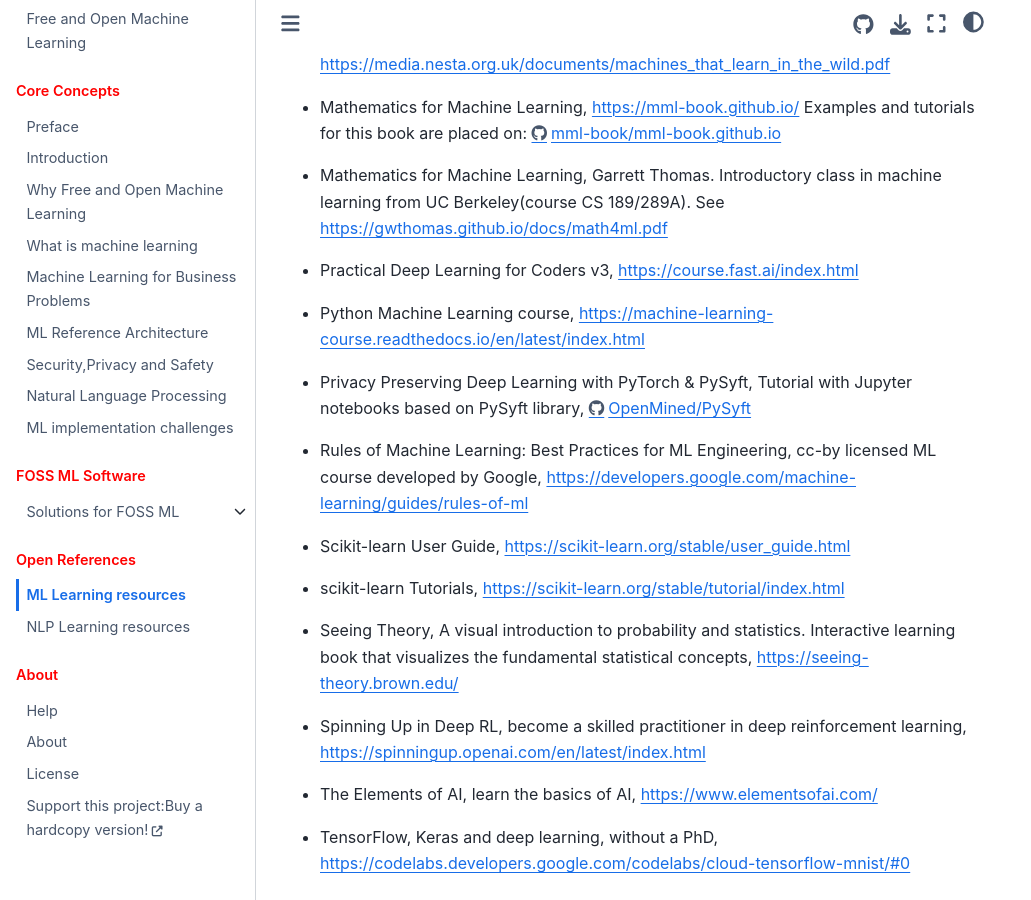
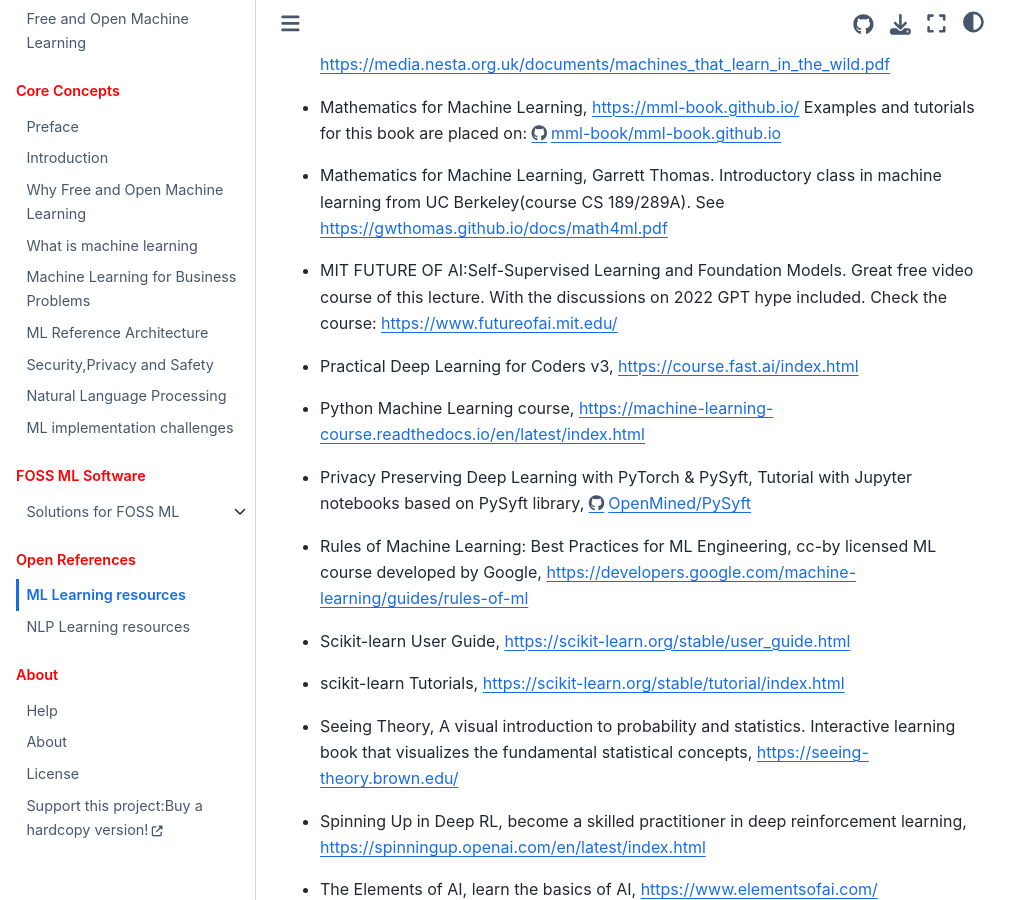
Before and after one commit to nocomplexity/FreeAndOpenMachineLearning, a Jupyter Book: the page built from MLlearningresources.md, in a window 1280 px wide and 900 px high, scrolled down 1632 px. Shown: the whole window, without its empty margins (0-1031 px from the left). Built offline with Jupyter Book 1.0.4 settings and Sphinx 7.4.7 and the Sphinx Book theme 1.1.4, drawn with Linux system fonts in a browser that asks for light colours.

Commit message:
ML course added

```diff
--- a/MLlearningresources.md
+++ b/MLlearningresources.md
@@ -102,6 +102,10 @@
     in machine learning from UC Berkeley(course CS 189/289A). See
     <https://gwthomas.github.io/docs/math4ml.pdf>
 
++++
+
+- MIT FUTURE OF AI:Self-Supervised Learning and Foundation Models. Great free video course of this lecture. With the discussions on 2022 GPT hype included. Check the course: [https://www.futureofai.mit.edu/](https://www.futureofai.mit.edu/)
+
 
 +++
 
```
